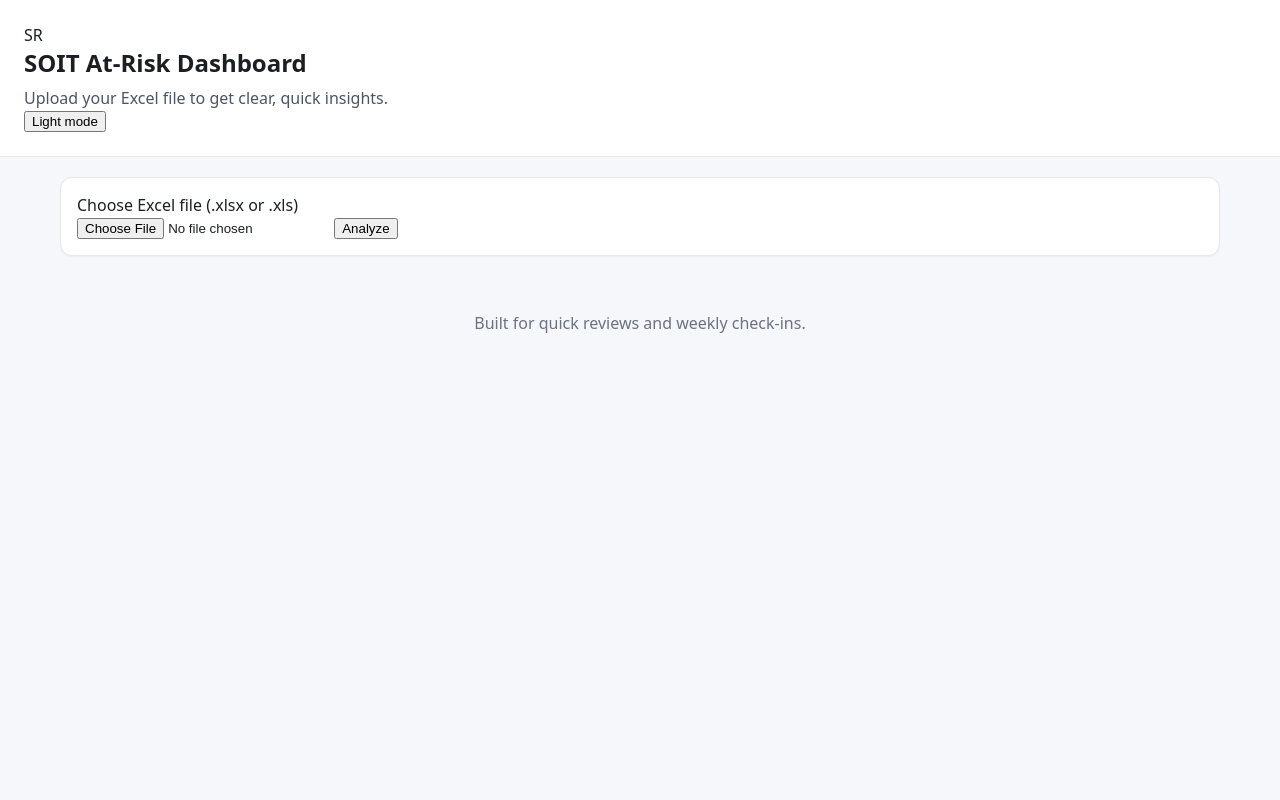
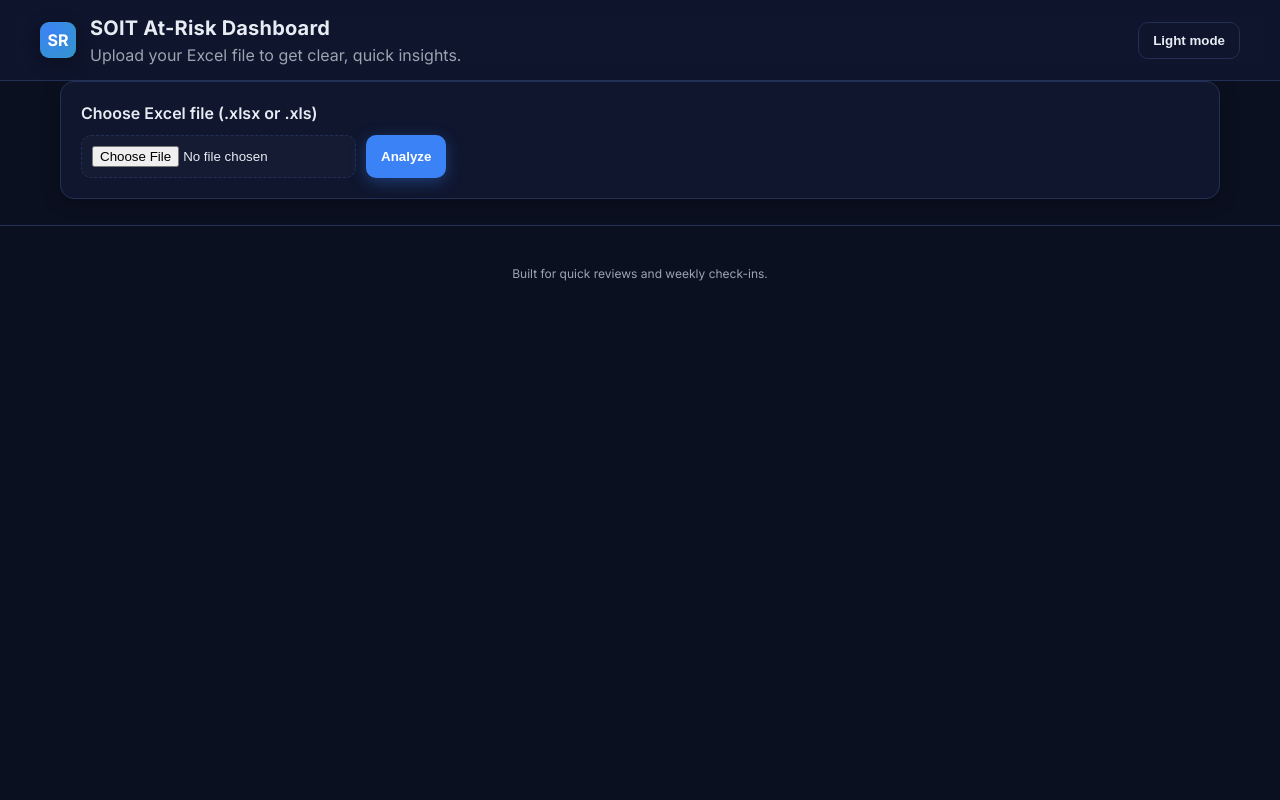
Before and after one commit to pascaragophala/soit-at-risk-dashboard, a Flask app: page / in a window 1280 px wide. Run offline with Flask 3, Linux system fonts and the light colour scheme.

Commit message:
Update style.css

```diff
--- a/static/style.css
+++ b/static/style.css
@@ -1,36 +1,169 @@
+/* Theme tokens */
+:root {
+  --bg: #0b1020;
+  --panel: #0f162e;
+  --panel-2: #141b33;
+  --text: #e7ecf3;
+  --muted: #9aa5b1;
+  --border: #233055;
+  --brand: #3b82f6;   /* blue */
+  --brand-2: #22c55e; /* green accent */
+  --shadow: 0 4px 18px rgba(0,0,0,0.28);
+  --radius: 14px;
+  --font: "Inter", system-ui, -apple-system, Segoe UI, Roboto, Arial, sans-serif;
+}
+
+:root[data-theme="light"] {
+  --bg: #f6f7fb;
+  --panel: #ffffff;
+  --panel-2: #fafbff;
+  --text: #111827;
+  --muted: #6b7280;
+  --border: #e5e7eb;
+  --shadow: 0 8px 24px rgba(17, 24, 39, 0.06);
+}
+
+/* Base */
 * { box-sizing: border-box; }
-body { font-family: system-ui, -apple-system, Segoe UI, Roboto, Arial, sans-serif; margin: 0; background: #f6f7fb; color: #1b1f23; }
-header { padding: 24px; background: white; border-bottom: 1px solid #e5e7eb; }
-header h1 { margin: 0 0 8px 0; font-size: 24px; }
-header p { margin: 0; color: #4b5563; }
+html, body { height: 100%; }
+body {
+  margin: 0;
+  background: var(--bg);
+  color: var(--text);
+  font-family: var(--font);
+  line-height: 1.4;
+  -webkit-font-smoothing: antialiased;
+  -moz-osx-font-smoothing: grayscale;
+}
 
-main { padding: 20px; max-width: 1200px; margin: 0 auto; }
+.container {
+  max-width: 1200px;
+  padding: 0 20px;
+  margin: 0 auto;
+}
 
-.grid { display: grid; gap: 16px; }
+.muted { color: var(--muted); }
+.tiny { font-size: 12px; }
+
+/* Topbar */
+.topbar {
+  backdrop-filter: saturate(120%) blur(8px);
+  background: color-mix(in hsl, var(--panel) 88%, transparent);
+  border-bottom: 1px solid var(--border);
+  position: sticky;
+  top: 0;
+  z-index: 10;
+}
+
+.topbar__inner {
+  display: flex;
+  align-items: center;
+  justify-content: space-between;
+  padding: 14px 0;
+}
+
+.brand { display: flex; align-items: center; gap: 14px; }
+.logo {
+  width: 36px; height: 36px;
+  border-radius: 9px;
+  background: radial-gradient(120px 120px at 30% 30%, var(--brand), var(--brand-2));
+  display: grid; place-items: center;
+  color: white; font-weight: 700;
+  box-shadow: var(--shadow);
+}
+.brand__text h1 {
+  font-size: 20px; margin: 0 0 2px 0; letter-spacing: 0.2px;
+}
+.brand__text p { margin: 0; }
+
+/* Buttons */
+.btn {
+  appearance: none;
+  border: 1px solid transparent;
+  background: var(--brand);
+  color: #fff;
+  padding: 10px 14px;
+  border-radius: 10px;
+  font-weight: 600;
+  cursor: pointer;
+  transition: transform .05s ease, box-shadow .2s ease, background .2s ease;
+  box-shadow: 0 4px 16px rgba(59,130,246,.35);
+}
+.btn:hover { transform: translateY(-1px); }
+.btn:active { transform: translateY(0); }
+
+.btn-outline {
+  background: transparent;
+  color: var(--text);
+  border: 1px solid var(--border);
+  box-shadow: none;
+}
+.btn-outline:hover { background: var(--panel-2); }
+
+/* Cards, grids */
+.card {
+  background: var(--panel);
+  border: 1px solid var(--border);
+  border-radius: var(--radius);
+  box-shadow: var(--shadow);
+  padding: 16px;
+}
+.card--pad-lg { padding: 20px; }
+
+.card__title { margin: 0 0 10px 0; font-size: 16px; font-weight: 600; }
+.card__header {
+  display: flex; align-items: center; justify-content: space-between;
+  margin-bottom: 6px;
+}
+
+.grid { display: grid; gap: 16px; margin: 16px 0; }
 .grid-2 { grid-template-columns: repeat(2, minmax(0, 1fr)); }
 .grid-3 { grid-template-columns: repeat(3, minmax(0, 1fr)); }
+@media (max-width: 960px) {
+  .grid-2, .grid-3 { grid-template-columns: 1fr; }
+}
 
-.card { background: white; border: 1px solid #e5e7eb; border-radius: 12px; padding: 16px; box-shadow: 0 1px 2px rgba(0,0,0,0.04); }
-.metric { text-align: center; }
-.metric h3 { margin: 0; color: #4b5563; font-weight: 500; }
-.metric-value { font-size: 28px; margin: 8px 0 0 0; font-weight: 700; }
+/* Upload */
+.upload { display: grid; gap: 10px; }
+.upload__label { font-weight: 600; }
+.upload__row { display: flex; gap: 10px; flex-wrap: wrap; }
+input[type=file] {
+  padding: 10px;
+  border: 1px dashed var(--border);
+  border-radius: 10px;
+  background: var(--panel-2);
+  color: var(--text);
+}
 
-.upload-form { display: flex; gap: 12px; align-items: center; flex-wrap: wrap; }
-.upload-form input[type=file] { padding: 8px; border: 1px solid #e5e7eb; border-radius: 8px; background: #fafafa; }
-.upload-form button { padding: 10px 14px; border-radius: 8px; border: 1px solid #2563eb; background: #2563eb; color: white; cursor: pointer; }
-.upload-form button:hover { background: #1d4ed8; border-color: #1d4ed8; }
-.error { margin-top: 12px; color: #b91c1c; }
+/* Metrics */
+.metric { padding: 18px; display: grid; gap: 8px; }
+.metric__title { color: var(--muted); font-weight: 600; font-size: 13px; text-transform: uppercase; letter-spacing: .6px; }
+.metric__value { font-size: 28px; font-weight: 700; }
 
-.table-wrapper { overflow: auto; }
-table { width: 100%; border-collapse: collapse; }
-th, td { padding: 8px 10px; border-bottom: 1px solid #e5e7eb; text-align: left; white-space: nowrap; }
-th { background: #f3f4f6; font-weight: 600; }
+/* Alerts */
+.alert { padding: 12px 14px; border-radius: 10px; margin-top: 10px; font-weight: 600; }
+.alert--error { background: #fee2e2; color: #7f1d1d; border: 1px solid #fecaca; }
 
-details { margin-top: 8px; }
-summary { cursor: pointer; }
-footer { padding: 20px; text-align: center; color: #6b7280; }
+/* Details */
+.details { margin-top: 6px; }
+.details__summary {
+  cursor: pointer; user-select: none;
+  padding: 10px 12px; border-radius: 10px;
+  background: var(--panel-2); border: 1px solid var(--border);
+}
 
-@media (max-width: 900px) {
-  .grid-2 { grid-template-columns: 1fr; }
-  .grid-3 { grid-template-columns: 1fr; }
+/* Tables */
+.table-wrapper { overflow: auto; border: 1px solid var(--border); border-radius: 12px; }
+table { width: 100%; border-collapse: collapse; font-size: 14px; }
+th, td { padding: 10px 12px; border-bottom: 1px solid var(--border); white-space: nowrap; }
+th {
+  position: sticky; top: 0; z-index: 1;
+  background: var(--panel-2); text-align: left; font-weight: 700;
 }
+tbody tr:nth-child(odd) { background: color-mix(in hsl, var(--panel) 94%, #ffffff00); }
+
+/* Footer */
+.footer { padding: 28px 0; text-align: center; color: var(--muted); border-top: 1px solid var(--border); margin-top: 26px; }
+
+/* Smooth chart container sizes */
+canvas { display: block; width: 100%; height: auto; }
```
